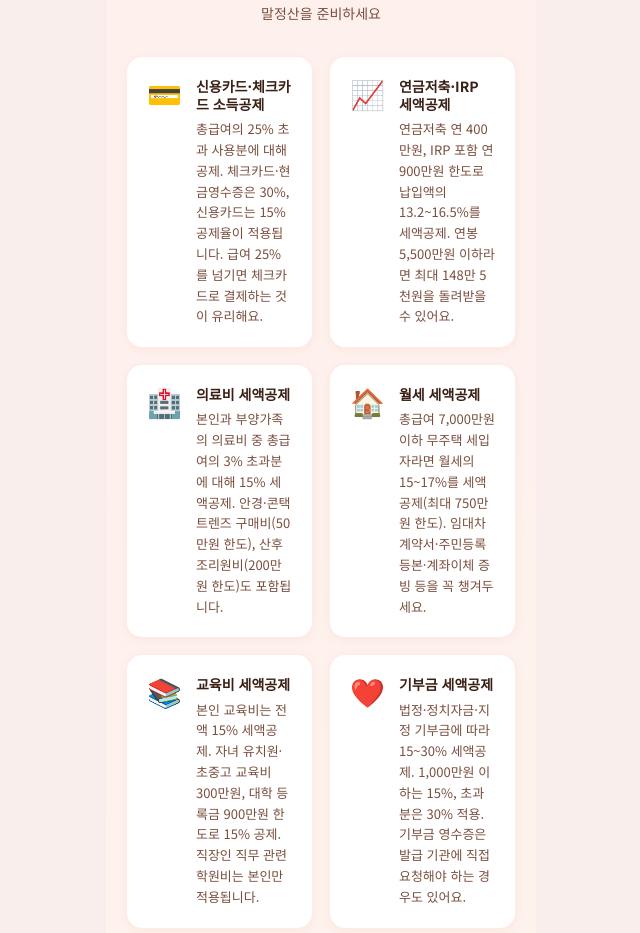
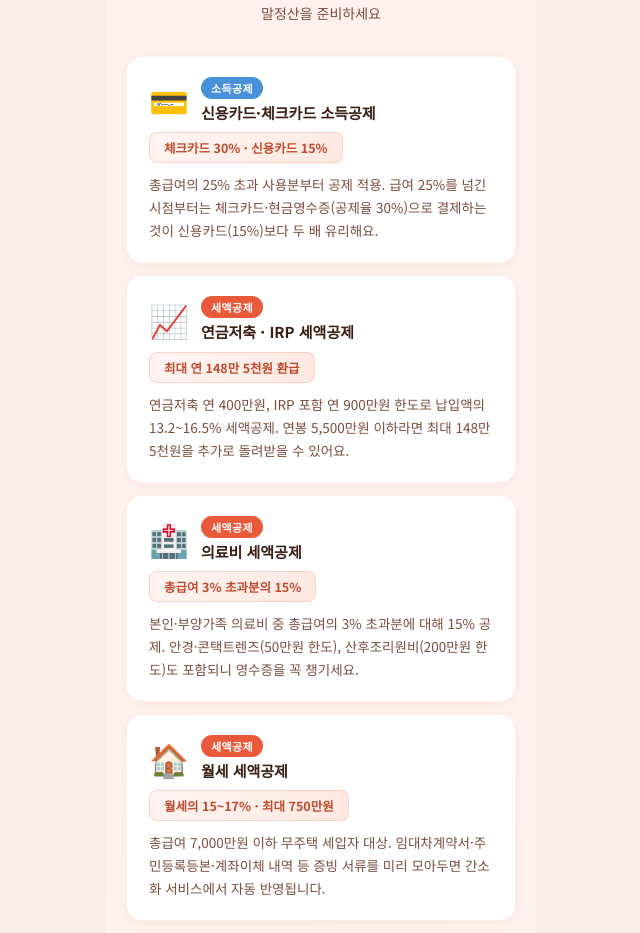
Before and after one commit to fresm06/tax-refund-mbti, a React (Vite) app: page / in a window 1280 px wide. Shown: the part 1864-2797 px from the top of the page, without its empty margins (319-959 px from the left). Built offline with nearby package versions, Linux system fonts and the light colour scheme; a web font is replaced by a local one.

Commit message:
UI: Enhance tax deduction guide with tags, highlights, and improved list layout

```diff
--- a/src/components/IntroPage.css
+++ b/src/components/IntroPage.css
@@ -346,49 +346,83 @@
   box-shadow: 0 8px 28px rgba(255, 100, 70, 0.42);
 }
 
-/* 공제 항목 그리드 */
+/* 공제 항목 그리드 — 1컬럼 리스트형 */
 .is-ded-grid {
-  display: grid;
-  grid-template-columns: repeat(2, 1fr);
-  gap: 16px;
-}
-
-@media (max-width: 520px) {
-  .is-ded-grid {
-    grid-template-columns: 1fr;
-  }
+  display: flex;
+  flex-direction: column;
+  gap: 12px;
 }
 
 .is-ded-card {
-  display: flex;
-  gap: 14px;
-  align-items: flex-start;
   background: #fff;
   border-radius: 16px;
-  padding: 20px;
+  padding: 20px 22px;
   box-shadow: 0 2px 10px rgba(200, 80, 50, 0.07);
-  border: 1.5px solid rgba(255, 181, 167, 0.25);
+  border: 1.5px solid rgba(255, 181, 167, 0.2);
+  transition: box-shadow 0.2s ease;
+}
+
+.is-ded-card:hover {
+  box-shadow: 0 6px 20px rgba(200, 80, 50, 0.12);
+}
+
+/* 상단 행: 아이콘 + 태그 + 제목 */
+.is-ded-top {
+  display: flex;
+  align-items: center;
+  gap: 12px;
+  margin-bottom: 10px;
 }
 
 .is-ded-icon {
-  font-size: 28px;
+  font-size: 32px;
   flex-shrink: 0;
   line-height: 1;
-  margin-top: 2px;
+}
+
+.is-ded-header {
+  display: flex;
+  flex-direction: column;
+  gap: 4px;
+}
+
+.is-ded-tag {
+  display: inline-block;
+  color: #fff;
+  font-size: 11px;
+  font-weight: 700;
+  letter-spacing: 0.04em;
+  padding: 3px 10px;
+  border-radius: 99px;
+  width: fit-content;
 }
 
 .is-ded-name {
-  font-size: 14px;
+  font-size: 15px;
   font-weight: 700;
   color: var(--dark);
-  margin-bottom: 6px;
   line-height: 1.3;
+  margin: 0;
+}
+
+/* 하이라이트 뱃지 */
+.is-ded-highlight {
+  display: inline-block;
+  background: linear-gradient(135deg, #fff5f2, #fde8e0);
+  border: 1px solid rgba(255, 181, 167, 0.5);
+  color: #c04a2e;
+  font-size: 12.5px;
+  font-weight: 700;
+  padding: 5px 14px;
+  border-radius: 8px;
+  margin-bottom: 10px;
 }
 
 .is-ded-desc {
-  font-size: 13px;
+  font-size: 13.5px;
   color: var(--medium);
-  line-height: 1.6;
+  line-height: 1.7;
+  margin: 0;
 }
 
 /* FAQ */
--- a/src/components/IntroPage.jsx
+++ b/src/components/IntroPage.jsx
@@ -45,33 +45,51 @@ const TYPES = [
 const DEDUCTIONS = [
   {
     icon: '💳',
+    tag: '소득공제',
+    tagColor: '#4a90d9',
     title: '신용카드·체크카드 소득공제',
-    desc: '총급여의 25% 초과 사용분에 대해 공제. 체크카드·현금영수증은 30%, 신용카드는 15% 공제율이 적용됩니다. 급여 25%를 넘기면 체크카드로 결제하는 것이 유리해요.',
+    highlight: '체크카드 30% · 신용카드 15%',
+    desc: '총급여의 25% 초과 사용분부터 공제 적용. 급여 25%를 넘긴 시점부터는 체크카드·현금영수증(공제율 30%)으로 결제하는 것이 신용카드(15%)보다 두 배 유리해요.',
   },
   {
     icon: '📈',
-    title: '연금저축·IRP 세액공제',
-    desc: '연금저축 연 400만원, IRP 포함 연 900만원 한도로 납입액의 13.2~16.5%를 세액공제. 연봉 5,500만원 이하라면 최대 148만 5천원을 돌려받을 수 있어요.',
+    tag: '세액공제',
+    tagColor: '#e85a3a',
+    title: '연금저축 · IRP 세액공제',
+    highlight: '최대 연 148만 5천원 환급',
+    desc: '연금저축 연 400만원, IRP 포함 연 900만원 한도로 납입액의 13.2~16.5% 세액공제. 연봉 5,500만원 이하라면 최대 148만 5천원을 추가로 돌려받을 수 있어요.',
   },
   {
     icon: '🏥',
+    tag: '세액공제',
+    tagColor: '#e85a3a',
     title: '의료비 세액공제',
-    desc: '본인과 부양가족의 의료비 중 총급여의 3% 초과분에 대해 15% 세액공제. 안경·콘택트렌즈 구매비(50만원 한도), 산후조리원비(200만원 한도)도 포함됩니다.',
+    highlight: '총급여 3% 초과분의 15%',
+    desc: '본인·부양가족 의료비 중 총급여의 3% 초과분에 대해 15% 공제. 안경·콘택트렌즈(50만원 한도), 산후조리원비(200만원 한도)도 포함되니 영수증을 꼭 챙기세요.',
   },
   {
     icon: '🏠',
+    tag: '세액공제',
+    tagColor: '#e85a3a',
     title: '월세 세액공제',
-    desc: '총급여 7,000만원 이하 무주택 세입자라면 월세의 15~17%를 세액공제(최대 750만원 한도). 임대차계약서·주민등록등본·계좌이체 증빙 등을 꼭 챙겨두세요.',
+    highlight: '월세의 15~17% · 최대 750만원',
+    desc: '총급여 7,000만원 이하 무주택 세입자 대상. 임대차계약서·주민등록등본·계좌이체 내역 등 증빙 서류를 미리 모아두면 간소화 서비스에서 자동 반영됩니다.',
   },
   {
     icon: '📚',
+    tag: '세액공제',
+    tagColor: '#e85a3a',
     title: '교육비 세액공제',
-    desc: '본인 교육비는 전액 15% 세액공제. 자녀 유치원·초중고 교육비 300만원, 대학 등록금 900만원 한도로 15% 공제. 직장인 직무 관련 학원비는 본인만 적용됩니다.',
+    highlight: '납입액의 15% 공제',
+    desc: '본인 교육비는 전액 15% 공제. 자녀는 유치원·초중고 300만원, 대학 900만원 한도. 직장인 본인의 직무 관련 학원비도 공제 가능하니 수강료 영수증을 보관하세요.',
   },
   {
     icon: '❤️',
+    tag: '세액공제',
+    tagColor: '#e85a3a',
     title: '기부금 세액공제',
-    desc: '법정·정치자금·지정 기부금에 따라 15~30% 세액공제. 1,000만원 이하는 15%, 초과분은 30% 적용. 기부금 영수증은 발급 기관에 직접 요청해야 하는 경우도 있어요.',
+    highlight: '1,000만원 이하 15% · 초과분 30%',
+    desc: '법정·정치자금·지정 기부금 등 종류에 따라 15~30% 세액공제. 기부금 영수증은 발급 기관에 직접 요청해야 하는 경우도 있으니 연말 전에 미리 챙기세요.',
   },
 ]
 
@@ -196,11 +214,15 @@ export default function IntroPage({ onStart, onNavigate }) {
           <div className="is-ded-grid">
             {DEDUCTIONS.map((d, i) => (
               <article key={i} className="is-ded-card">
-                <div className="is-ded-icon" aria-hidden="true">{d.icon}</div>
-                <div>
-                  <h3 className="is-ded-name">{d.title}</h3>
-                  <p className="is-ded-desc">{d.desc}</p>
+                <div className="is-ded-top">
+                  <div className="is-ded-icon" aria-hidden="true">{d.icon}</div>
+                  <div className="is-ded-header">
+                    <span className="is-ded-tag" style={{ background: d.tagColor }}>{d.tag}</span>
+                    <h3 className="is-ded-name">{d.title}</h3>
+                  </div>
                 </div>
+                <div className="is-ded-highlight">{d.highlight}</div>
+                <p className="is-ded-desc">{d.desc}</p>
               </article>
             ))}
           </div>
```
